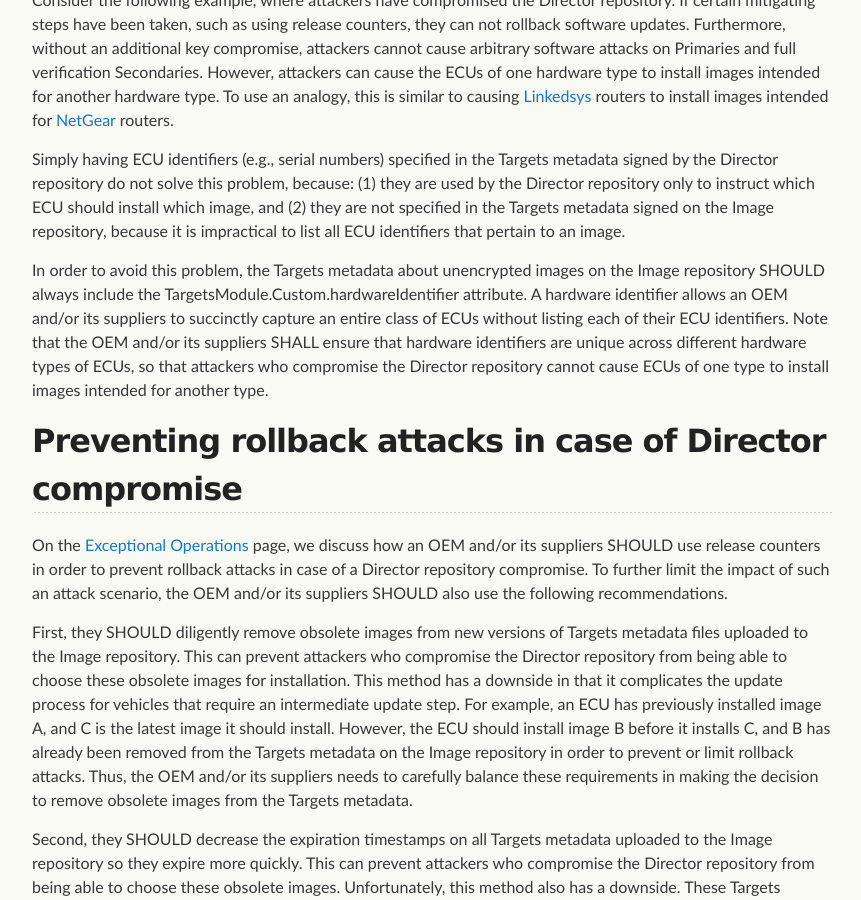
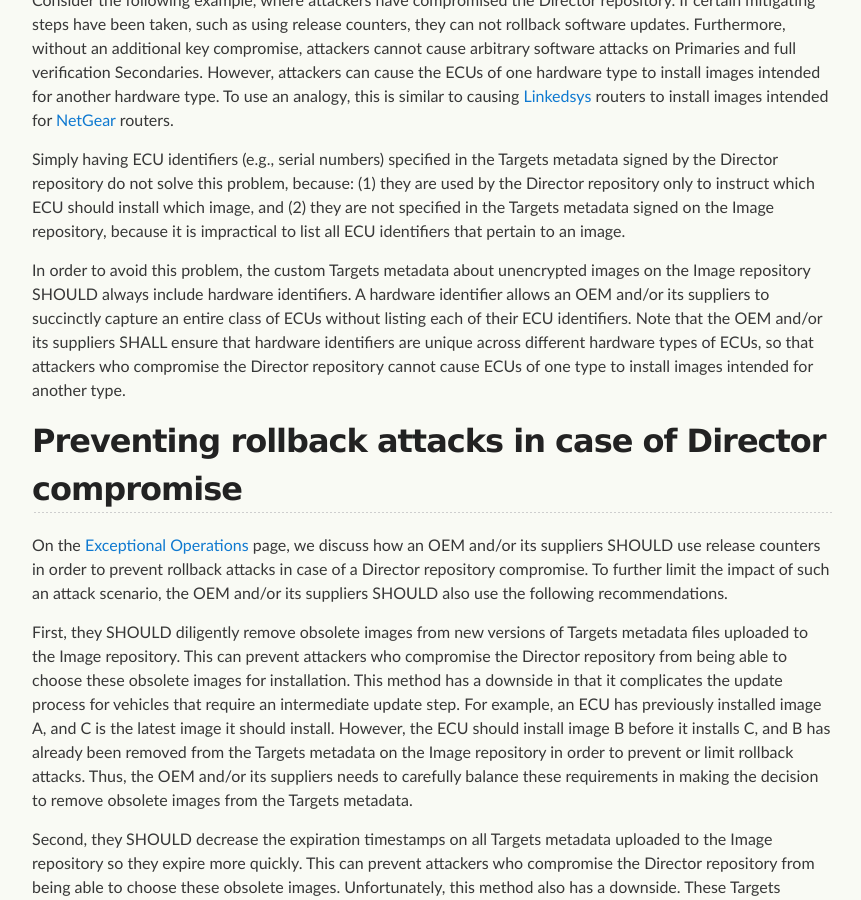
Before and after one commit to uptane/deployment-considerations, a Jekyll site: the page built from security_considerations.md, in a window 1280 px wide and 900 px high, scrolled down 667 px. Shown: the whole window, without its empty margins (208-1069 px from the left). Built offline with Jekyll 4.4.1, drawn with Linux system fonts in a browser that asks for light colours; our own code applies the rules of GitHub Pages for plain Markdown files.

Commit message:
Update security_considerations.md
Co-Authored-By: Trishank K Kuppusamy <33133073+trishankatdatadog@users.noreply.github.com>

```diff
--- a/security_considerations.md
+++ b/security_considerations.md
@@ -16,7 +16,7 @@ Consider the following example, where attackers have compromised the Director re
 
 Simply having ECU identifiers (e.g., serial numbers) specified in the Targets metadata signed by the Director repository do not solve this problem, because: (1) they are used by the Director repository only to instruct which ECU should install which image, and (2) they are not specified in the Targets metadata signed on the Image repository, because it is impractical to list all ECU identifiers that pertain to an image.
 
-In order to avoid this problem, the Targets metadata about unencrypted images on the Image repository SHOULD always include the TargetsModule.Custom.hardwareIdentifier attribute. A hardware identifier allows an OEM and/or its suppliers to succinctly capture an entire class of ECUs without listing each of their ECU identifiers. Note that the OEM and/or its suppliers SHALL ensure that hardware identifiers are unique across different hardware types of ECUs, so that attackers who compromise the Director repository cannot cause ECUs of one type to install images intended for another type.
+In order to avoid this problem, the custom Targets metadata about unencrypted images on the Image repository SHOULD always include hardware identifiers. A hardware identifier allows an OEM and/or its suppliers to succinctly capture an entire class of ECUs without listing each of their ECU identifiers. Note that the OEM and/or its suppliers SHALL ensure that hardware identifiers are unique across different hardware types of ECUs, so that attackers who compromise the Director repository cannot cause ECUs of one type to install images intended for another type.
 
 ## Preventing rollback attacks in case of Director compromise
 
```
